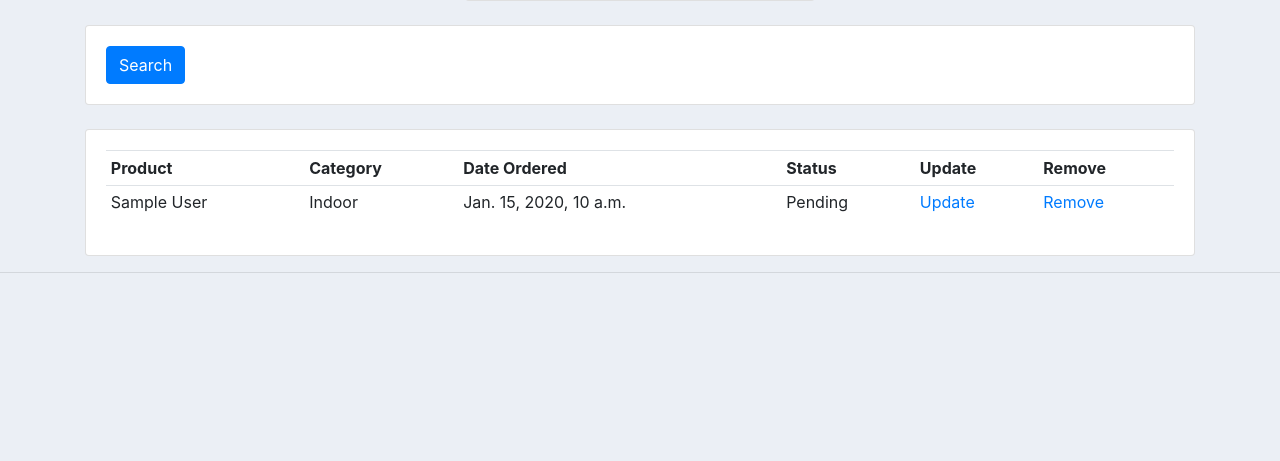
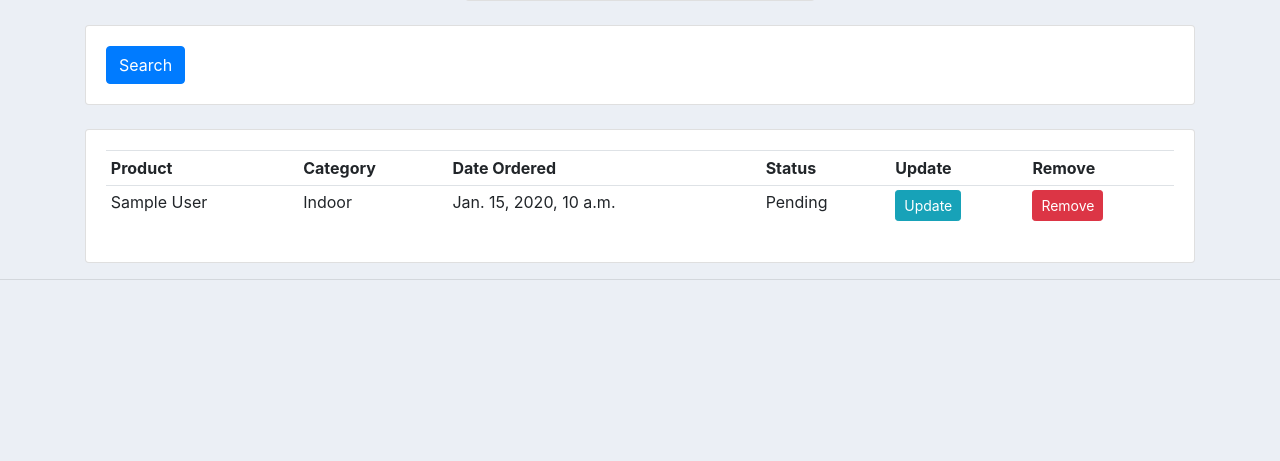
Before and after one commit to amsalud/CRM_Django, a Django app: page /customer/1/ in a window 1280 px wide. Shown: the part 277-738 px from the top of the page. Run offline with Django 3.2, Linux system fonts and the light colour scheme; tables that the repository leaves empty hold one stand-in row (values such as "Sample post"); some libraries are stand-ins or nearby versions.

Commit message:
Add styles to Update and Remove button in customer page

```diff
--- a/accounts/templates/accounts/customer.html
+++ b/accounts/templates/accounts/customer.html
@@ -66,8 +66,8 @@
 					<td>{{order.product.category}}</td>
 					<td>{{order.date_created}}</td>
 					<td>{{order.status}}</td>
-					<td><a href="">Update</a></td>
-					<td><a href="">Remove</a></td>
+					<td><a class="btn btn-sm btn-info" href="">Update</a></td>
+					<td><a class="btn btn-sm btn-danger" href="">Remove</a></td>
 				</tr>
 				{% endfor %}
 			</table>
```
